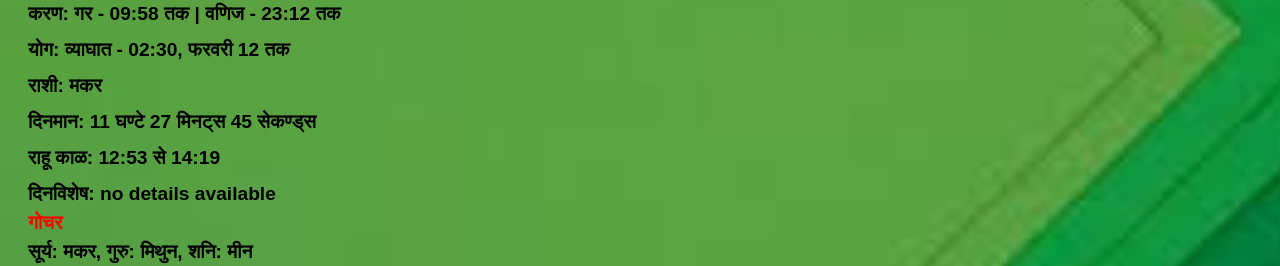
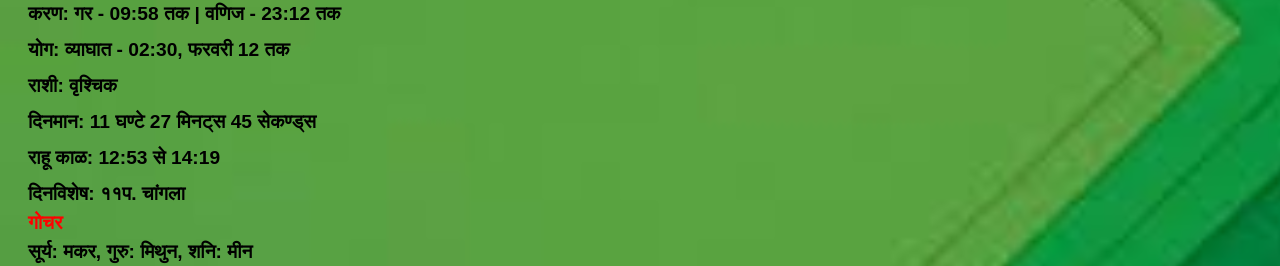
Before and after one commit to pisces0009/MeeraJyotish, a website: page panchang.html in a window 1280 px wide. Shown: the part 342-608 px from the top of the page. Drawn offline with Linux system fonts and the light colour scheme.

Commit message:
Update राशी and दिनविशेष in panchang.html

```diff
--- a/panchang.html
+++ b/panchang.html
@@ -170,10 +170,10 @@
         <div class="panchang-detail"><strong>नक्षत्र: अनुराधा - 10:53 तक</strong></div>
         <div class="panchang-detail"><strong>करण: गर - 09:58 तक | वणिज - 23:12 तक</strong></div>
         <div class="panchang-detail"><strong>योग: व्याघात - 02:30, फरवरी 12 तक</strong></div>
-        <div class="panchang-detail"><strong>राशी: मकर</strong></div>
+        <div class="panchang-detail"><strong>राशी: वृश्चिक</strong></div>
         <div class="panchang-detail"><strong>दिनमान: 11 घण्टे 27 मिनट्स 45 सेकण्ड्स</strong></div>
         <div class="panchang-detail"><strong>राहू काळ: 12:53 से 14:19</strong></div>
-        <div class="panchang-detail"><strong>दिनविशेष: no details available</strong></div>
+        <div class="panchang-detail"><strong>दिनविशेष: ११प. चांगला</strong></div>
         <div class="additional-text"><strong>गोचर</strong></div>
         <div class="panchang-detail"><strong>सूर्य: मकर</strong><strong>, गुरु: मिथुन</strong><strong>, शनि: मीन</strong></div></div>
 
```
